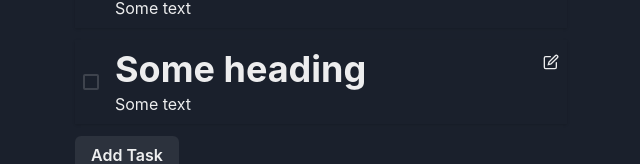
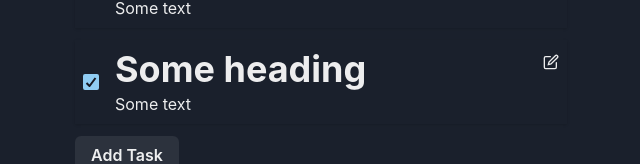
Before and after one commit to bipin-work/todo-jotai, a React app: page /login in a window 1280 px wide. Both pictures are taken after a click on the button "Login". Shown: the part 162-326 px from the top of the page, without its empty margins (319-959 px from the left). Built offline with nearby package versions, Linux system fonts and the light colour scheme.

Commit message:
Update Task interface

```diff
--- a/src/components/Task/Task.tsx
+++ b/src/components/Task/Task.tsx
@@ -14,12 +14,21 @@ interface TaskProps {
   id: string;
   heading: string;
   description: string;
+  completed: boolean;
   onChecked?: () => void;
 }
-const Task: React.FC<TaskProps> = ({ heading, description, onChecked }) => {
+const Task: React.FC<TaskProps> = ({
+  heading,
+  description,
+  onChecked,
+  completed,
+}) => {
   return (
     <Flex className="relative p-2 shadow my-3" gap="4">
-      <Checkbox onChange={(ev) => onChecked && onChecked()} />
+      <Checkbox
+        isChecked={completed}
+        onChange={(ev) => onChecked && onChecked()}
+      />
       <Box>
         <Heading as="h6">Some heading</Heading>
         <Text fontSize="md">Some text</Text>
--- a/src/pages/home/Home.tsx
+++ b/src/pages/home/Home.tsx
@@ -7,9 +7,24 @@ const Home = () => {
   return (
     <>
       <Box className="px-2.5">
-        <Task id="1" heading={"SOme Heading"} description="Some Description" />
-        <Task id="2" heading={"SOme Heading"} description="Some Description" />
-        <Task id="3" heading={"SOme Heading"} description="Some Description" />
+        <Task
+          id="1"
+          heading={"SOme Heading"}
+          description="Some Description"
+          completed={false}
+        />
+        <Task
+          id="2"
+          heading={"SOme Heading"}
+          description="Some Description"
+          completed={false}
+        />
+        <Task
+          id="3"
+          heading={"SOme Heading"}
+          description="Some Description"
+          completed
+        />
         <AddTask />
       </Box>
     </>
```
